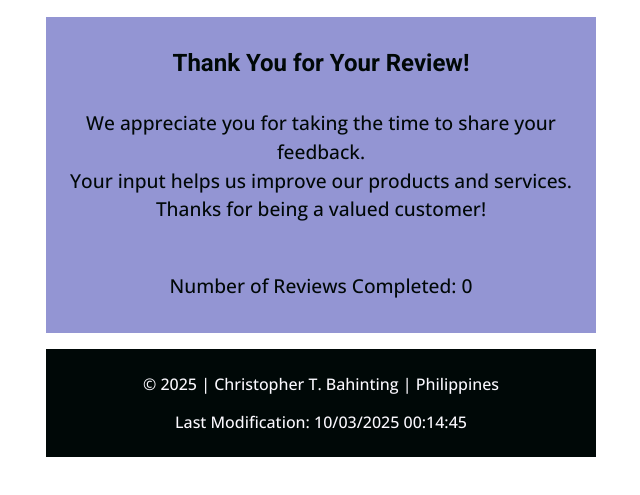
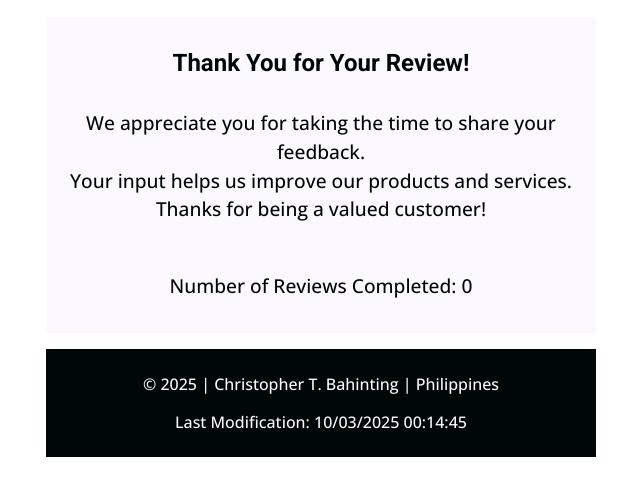
Before and after one commit to bahintingchristopher/wdd131, a plain HTML site: page review.html in a window 1280 px wide. Shown: the part 113-608 px from the top of the page, without its empty margins (319-959 px from the left). Drawn offline with nearby package versions, Linux system fonts and the light colour scheme.

Commit message:
finalizing

```diff
--- a/styles/form.css
+++ b/styles/form.css
@@ -45,11 +45,12 @@ h1 {
     margin-bottom: .5rem;
 }
 
+/*thank you message settings*/
 h2 {
     padding-top: 2rem ;
     text-align: center;
     color: var(--main-color);
-    background-color: var(--accent1);
+    background-color: var(--body-color);
     font-size: 1.5rem;
     margin-bottom: 1rem;
     padding-bottom: 1rem;
@@ -69,7 +70,7 @@ main {
     max-width: 550px;
     width: 100%;
     margin: 0 auto;
-    background-color: var(--accent1);
+    background-color: var(--body-color);
 
 }
 
```
